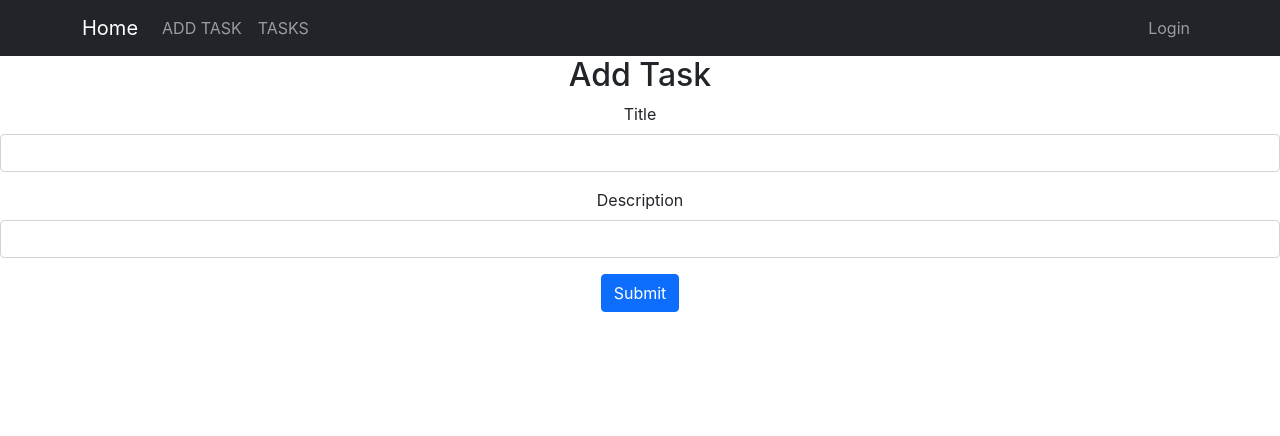
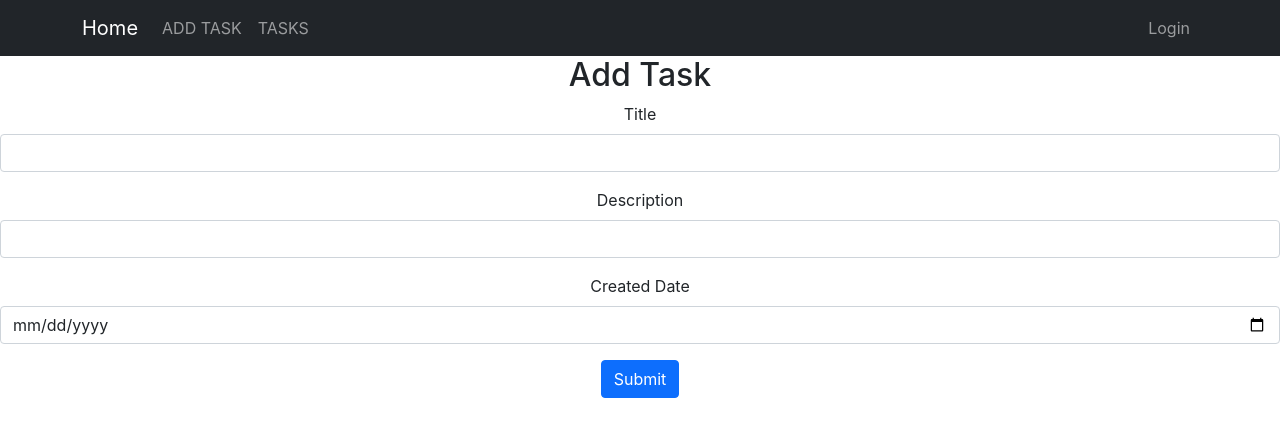
Before and after one commit to bellicose77/todo-auth-app-clientside, a React (Create React App) app in the folder todo-crud-auth/: page /tasks in a window 1280 px wide. Shown: the top 436 px of the page. Built offline with nearby package versions, Linux system fonts and the light colour scheme.

Commit message:
task form

```diff
--- a/todo-crud-auth/src/components/AddTask/AddTask.js
+++ b/todo-crud-auth/src/components/AddTask/AddTask.js
@@ -14,7 +14,11 @@ const AddTask = () => {
     <Form.Group className="mb-3" controlId="formBasicPassword">
     <Form.Label>Description</Form.Label>
     <Form.Control type="text" />
-     </Form.Group>
+    </Form.Group>
+    <Form.Group className="mb-3" controlId="formBasicPassword">
+    <Form.Label>Created Date</Form.Label>
+    <Form.Control type="date" />
+    </Form.Group>
   <Button variant="primary" type="submit">
     Submit
   </Button>
```
